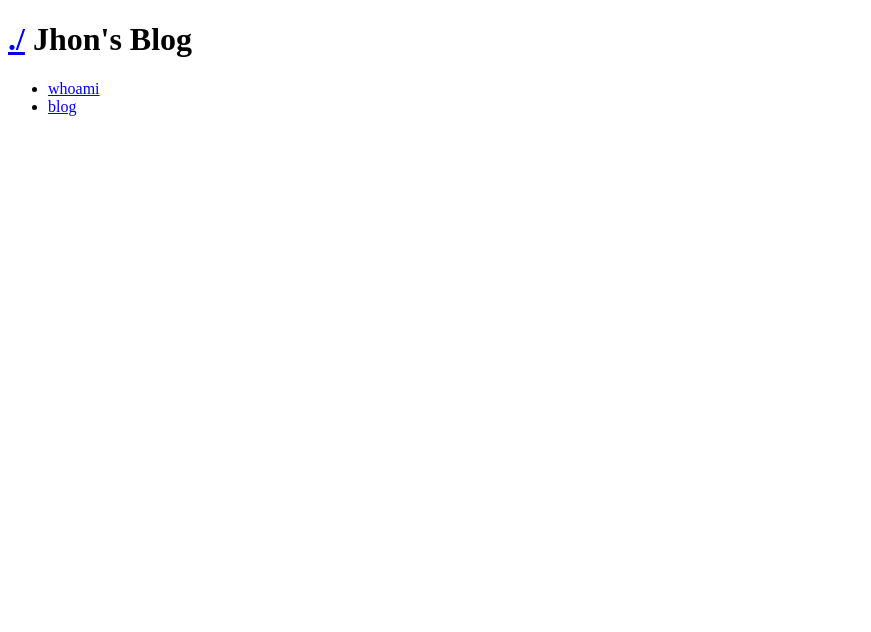
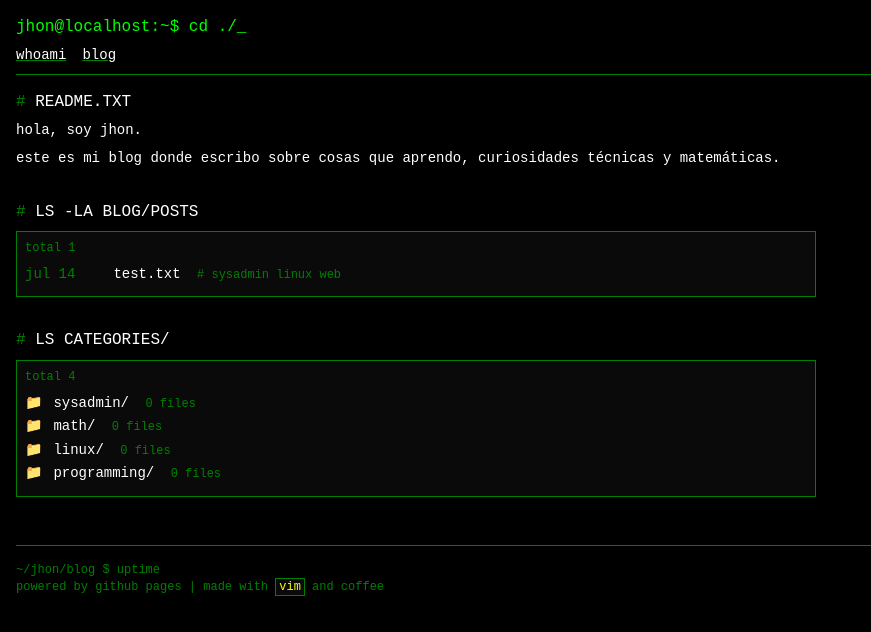
Before and after one commit to jhonburgosvera/killall-thoughts, a plain HTML site: page index.html in a window 1280 px wide. Shown: the whole page, without its empty margins (0-871 px from the left). Drawn offline with Linux system fonts and the light colour scheme.

Commit message:
initial style and paths defined, with a test article

```diff
--- a/css/main.css
+++ b/css/main.css
@@ -0,0 +1,328 @@
+/* Reset básico */
+* {
+    margin: 0;
+    padding: 0;
+    box-sizing: border-box;
+}
+
+:root {
+    /* Colores terminal clásico */
+    --bg: #000000;
+    --bg-alt: #0a0a0a;
+    --text: #00ff00;
+    --text-dim: #008000;
+    --text-white: #ffffff;
+    --text-gray: #808080;
+    --accent: #00ffff;
+    --accent-alt: #ffff00;
+    --error: #ff0000;
+
+    /* Tipografía */
+    --font-mono: 'Courier New', 'Monaco', monospace;
+
+    /* Espaciado */
+    --gap: 1rem;
+    --gap-sm: 0.5rem;
+    --gap-xs: 0.25rem;
+}
+
+body {
+    font-family: var(--font-mono);
+    background: var(--bg);
+    color: var(--text);
+    line-height: 1.4;
+    font-size: 14px;
+    margin: 0;
+    padding: var(--gap);
+}
+
+/* Header estilo prompt */
+header {
+    margin-bottom: var(--gap);
+    border-bottom: 1px solid var(--text-dim);
+    padding-bottom: var(--gap-sm);
+}
+
+header h1 {
+    font-size: 16px;
+    font-weight: normal;
+    margin-bottom: var(--gap-sm);
+}
+
+header h1 a {
+    color: var(--text);
+    text-decoration: none;
+}
+
+header h1 a:hover {
+    color: var(--accent);
+}
+
+/* Navegación simple */
+nav ul {
+    list-style: none;
+    display: flex;
+    gap: var(--gap);
+}
+
+nav a {
+    color: var(--text-white);
+    text-decoration: underline;
+    text-decoration-color: var(--text-dim);
+}
+
+nav a:hover {
+    color: var(--accent);
+    text-decoration-color: var(--accent);
+}
+
+nav a:visited {
+    color: var(--text-gray);
+}
+
+/* Contenido principal */
+main {
+    max-width: 800px;
+}
+
+/* Secciones */
+.section {
+    margin-bottom: calc(var(--gap) * 2);
+}
+
+.section h2 {
+    color: var(--text-white);
+    font-size: 16px;
+    font-weight: normal;
+    margin-bottom: var(--gap-sm);
+    text-transform: uppercase;
+}
+
+.section h2::before {
+    content: '# ';
+    color: var(--text-dim);
+}
+
+.section p {
+    color: var(--text-white);
+    margin-bottom: var(--gap-sm);
+}
+
+/* Lista de artículos estilo ls */
+.article-list {
+    background: var(--bg-alt);
+    border: 1px solid var(--text-dim);
+    padding: var(--gap-sm);
+    margin-bottom: var(--gap);
+}
+
+.list-header {
+    color: var(--text-dim);
+    margin-bottom: var(--gap-sm);
+    font-size: 12px;
+}
+
+.article-item {
+    display: block;
+    margin-bottom: var(--gap-xs);
+    font-size: 14px;
+}
+
+.article-item:hover {
+    background: var(--text-dim);
+    color: var(--bg);
+}
+
+.article-date {
+    color: var(--text-dim);
+    display: inline-block;
+    width: 80px;
+}
+
+.article-title {
+    color: var(--text-white);
+    text-decoration: none;
+    margin-right: var(--gap-sm);
+}
+
+.article-title:hover {
+    text-decoration: underline;
+    color: var(--accent);
+}
+
+.article-tags {
+    color: var(--text-dim);
+    font-size: 12px;
+}
+
+.article-tags::before {
+    content: '# ';
+}
+
+/* Barra de scroll simple */
+::-webkit-scrollbar {
+    width: 12px;
+}
+
+::-webkit-scrollbar-track {
+    background: var(--bg);
+}
+
+::-webkit-scrollbar-thumb {
+    background: var(--text-dim);
+    border: 1px solid var(--text);
+}
+
+/* Footer minimalista */
+footer {
+    margin-top: calc(var(--gap) * 3);
+    border-top: 1px solid var(--text-dim);
+    padding-top: var(--gap);
+    color: var(--text-dim);
+    font-size: 12px;
+}
+
+footer a {
+    color: var(--text-dim);
+    text-decoration: none;
+}
+
+footer a:hover {
+    color: var(--text);
+}
+
+/* Código inline */
+code {
+    background: var(--bg-alt);
+    color: var(--accent-alt);
+    padding: 1px 3px;
+    border: 1px solid var(--text-dim);
+}
+
+/* Bloques de código */
+pre {
+    background: var(--bg-alt);
+    border: 1px solid var(--text-dim);
+    padding: var(--gap-sm);
+    overflow-x: auto;
+    margin: var(--gap) 0;
+}
+
+pre code {
+    background: none;
+    border: none;
+    color: var(--text);
+    padding: 0;
+}
+
+/* Links generales */
+a {
+    color: var(--text-white);
+    text-decoration: underline;
+    text-decoration-color: var(--text-dim);
+}
+
+a:hover {
+    color: var(--accent);
+    text-decoration-color: var(--accent);
+}
+
+a:visited {
+    color: var(--text-gray);
+}
+
+/* Responsive básico */
+@media (max-width: 600px) {
+    body {
+        font-size: 12px;
+        padding: var(--gap-sm);
+    }
+
+    nav ul {
+        flex-direction: column;
+        gap: var(--gap-xs);
+    }
+
+    .article-item {
+        font-size: 12px;
+    }
+
+    .article-date {
+        width: 70px;
+    }
+}
+
+/* Cursor parpadeante solo en el título */
+@keyframes blink {
+    0%, 50% { opacity: 1; }
+    51%, 100% { opacity: 0; }
+}
+
+header h1 a::after {
+    content: '_';
+    animation: blink 1s infinite;
+    color: var(--text);
+}
+
+/* Hover effects sutiles */
+.article-item:hover .article-title {
+    color: var(--bg);
+}
+
+.article-item:hover .article-date,
+.article-item:hover .article-tags {
+    color: var(--bg);
+}
+
+/* Selección de texto */
+::selection {
+    background: var(--text);
+    color: var(--bg);
+}
+
+/* Estilo para categorías */
+.category-item {
+    display: block;
+    margin-bottom: var(--gap-xs);
+    font-size: 14px;
+}
+
+.category-item:hover {
+    background: var(--text-dim);
+    color: var(--bg);
+}
+
+.category-icon {
+    display: inline-block;
+    width: 20px;
+    color: var(--text-dim);
+}
+
+.category-name {
+    color: var(--text-white);
+    text-decoration: none;
+    margin-right: var(--gap-sm);
+}
+
+.category-name:hover {
+    text-decoration: underline;
+    color: var(--accent);
+}
+
+.category-count {
+    color: var(--text-dim);
+    font-size: 12px;
+}
+
+/* Separadores */
+hr {
+    border: none;
+    border-top: 1px solid var(--text-dim);
+    margin: var(--gap) 0;
+}
+
+/* Estilo para cuando el contenido está cargando */
+.loading::after {
+    content: '_';
+    animation: blink 0.5s infinite;
+}
--- a/index.html
+++ b/index.html
@@ -1,13 +1,15 @@
 <!DOCTYPE html>
-<html>
+<html lang="es">
 <head>
-    <meta charset="UTF-8" />
-    <title>Jhon's Blog</title>
-    <meta name="description" content="jhon burgos' personal blog" />
+    <meta charset="UTF-8">
+    <meta name="viewport" content="width=device-width, initial-scale=1.0">
+    <title>~/jhon - terminal</title>
+    <meta name="description" content="blog personal de jhon">
+    <link rel="stylesheet" href="css/main.css">
 </head>
 <body>
     <header>
-        <h1><a href="./">./</a> Jhon's Blog</h1>
+        <h1>jhon@localhost:~$ <a href="./">cd ./</a></h1>
         <nav>
             <ul>
                 <li><a href="whoami">whoami</a></li>
@@ -16,5 +18,63 @@
         </nav>
     </header>
 
+    <main>
+        <section class="section">
+            <h2>readme.txt</h2>
+            <p>hola, soy jhon.</p>
+            <p>este es mi blog donde escribo sobre cosas que aprendo, curiosidades técnicas y matemáticas.</p>
+        </section>
+
+        <section class="section">
+            <h2>ls -la blog/posts</h2>
+
+            <div class="article-list">
+                <div class="list-header">total 1</div>
+
+                <div class="article-item">
+                    <span class="article-date">jul 14</span>
+                    <a href="blog/posts/test.html" class="article-title">test.txt</a>
+                    <span class="article-tags">sysadmin linux web</span>
+                </div>
+
+            </div>
+        </section>
+
+        <section class="section">
+            <h2>ls categories/</h2>
+            <div class="article-list">
+                <div class="list-header">total 4</div>
+
+                <div class="category-item">
+                    <span class="category-icon">📁</span>
+                    <a href="blog/sysadmin" class="category-name">sysadmin/</a>
+                    <span class="category-count">0 files</span>
+                </div>
+
+                <div class="category-item">
+                    <span class="category-icon">📁</span>
+                    <a href="blog/math" class="category-name">math/</a>
+                    <span class="category-count">0 files</span>
+                </div>
+
+                <div class="category-item">
+                    <span class="category-icon">📁</span>
+                    <a href="blog/linux" class="category-name">linux/</a>
+                    <span class="category-count">0 files</span>
+                </div>
+
+                <div class="category-item">
+                    <span class="category-icon">📁</span>
+                    <a href="blog/programming" class="category-name">programming/</a>
+                    <span class="category-count">0 files</span>
+                </div>
+            </div>
+        </section>
+    </main>
+
+    <footer>
+        <p>~/jhon/blog $ uptime</p>
+        <p>powered by github pages | made with <code>vim</code> and coffee</p>
+    </footer>
 </body>
 </html>
```
Also changed, not shown: blog/index.html (+35 -0 lines), blog/posts/test.html (added, +28 -0 lines), whoami/index.html (+27 -0 lines), 1 other file.
